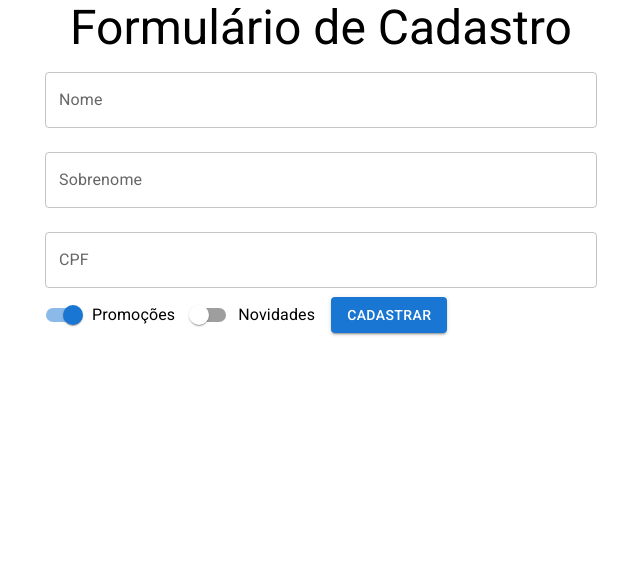
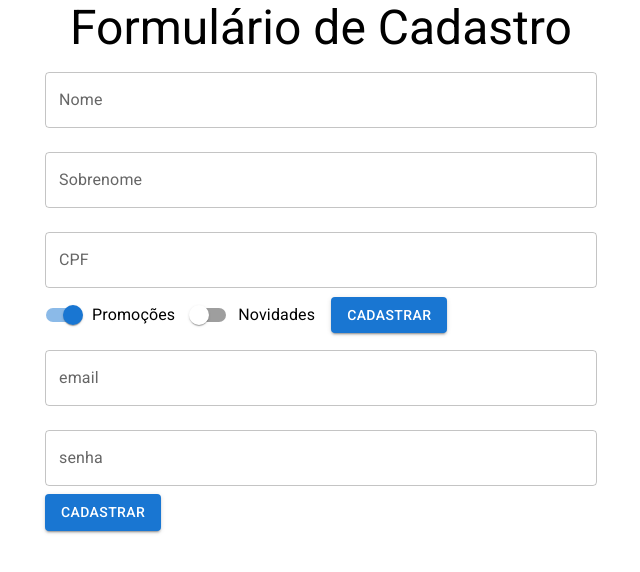
Before and after one commit to dev-douglas-oliveira/ReactFunctionComponents, a React (Create React App) app in the folder functions-components/: page / in a window 1280 px wide. Shown: the top 572 px of the page, without its empty margins (319-959 px from the left). Built offline with nearby package versions, Linux system fonts and the light colour scheme; the HTML template or start-up script is replaced by a standard one.

Commit message:
criando formularios de cadastros

```diff
--- a/functions-components/src/App.js
+++ b/functions-components/src/App.js
@@ -1,6 +1,6 @@
 import React from "react";
 import "./App.css";
-import FormularioCadastro from "./components/FormularioCadastro";
+import FormularioCadastro from "./components/FormularioCadastro/FormularioCadastro";
 import { Container, Typography } from "@mui/material";
 import "@fontsource/roboto/300.css";
 import "@fontsource/roboto/400.css";
--- a/functions-components/src/components/FormularioCadastro/index.jsx
+++ b/functions-components/src/components/FormularioCadastro/DadosPessoais.jsx
@@ -4,7 +4,7 @@ import TextField from "@mui/material/TextField";
 import Switch from "@mui/material/Switch";
 import FormControlLabel from "@mui/material/FormControlLabel";
 
-export default function FormularioCadastro({ aoEnviar, validarCPF }) {
+export default function DadosPessoais({ aoEnviar, validarCPF }) {
     const [nome, setNome] = useState("");
     const [sobrenome, setSobreNome] = useState("");
     const [cpf, setCpf] = useState("");
@@ -53,7 +53,7 @@ export default function FormularioCadastro({ aoEnviar, validarCPF }) {
                 onChange={(event) => {
                     setCpf(event.target.value);
                 }}
-                onBlur={(event) => {
+                onBlur={(cpf) => {
                     const ehValido = validarCPF(cpf);
                     setErros({
                         cpf: ehValido,
@@ -96,7 +96,7 @@ export default function FormularioCadastro({ aoEnviar, validarCPF }) {
                 label="Novidades"
             ></FormControlLabel>
 
-            <Button variant="contained" type="submit">
+            <Button variant="contained" color="primary" type="submit">
                 Cadastrar
             </Button>
         </form>
--- /dev/null
+++ b/functions-components/src/components/FormularioCadastro/DadosUsuario.jsx
@@ -0,0 +1,28 @@
+import { Button, TextField } from "@mui/material";
+import React from "react";
+
+export default function DadosUsuario() {
+    return (
+        <form>
+            <TextField
+                id="email"
+                label="email"
+                type="email"
+                variant="outlined"
+                fullWidth
+                margin="normal"
+            />
+            <TextField
+                id="senha"
+                label="senha"
+                type="password"
+                variant="outlined"
+                fullWidth
+                margin="normal"
+            />
+            <Button type="submit" variant="contained" color="primary">
+                Cadastrar
+            </Button>
+        </form>
+    );
+}
--- /dev/null
+++ b/functions-components/src/components/FormularioCadastro/FormularioCadastro.jsx
@@ -0,0 +1,12 @@
+import React from "react";
+import DadosPessoais from "./DadosPessoais";
+import DadosUsuario from "./DadosUsuario";
+
+export default function FormularioCadastro({ aoEnviar, validarCPF }) {
+    return (
+        <>
+            <DadosPessoais aoEnviar={aoEnviar} validarCPF={validarCPF} />
+            <DadosUsuario />
+        </>
+    );
+}
```
